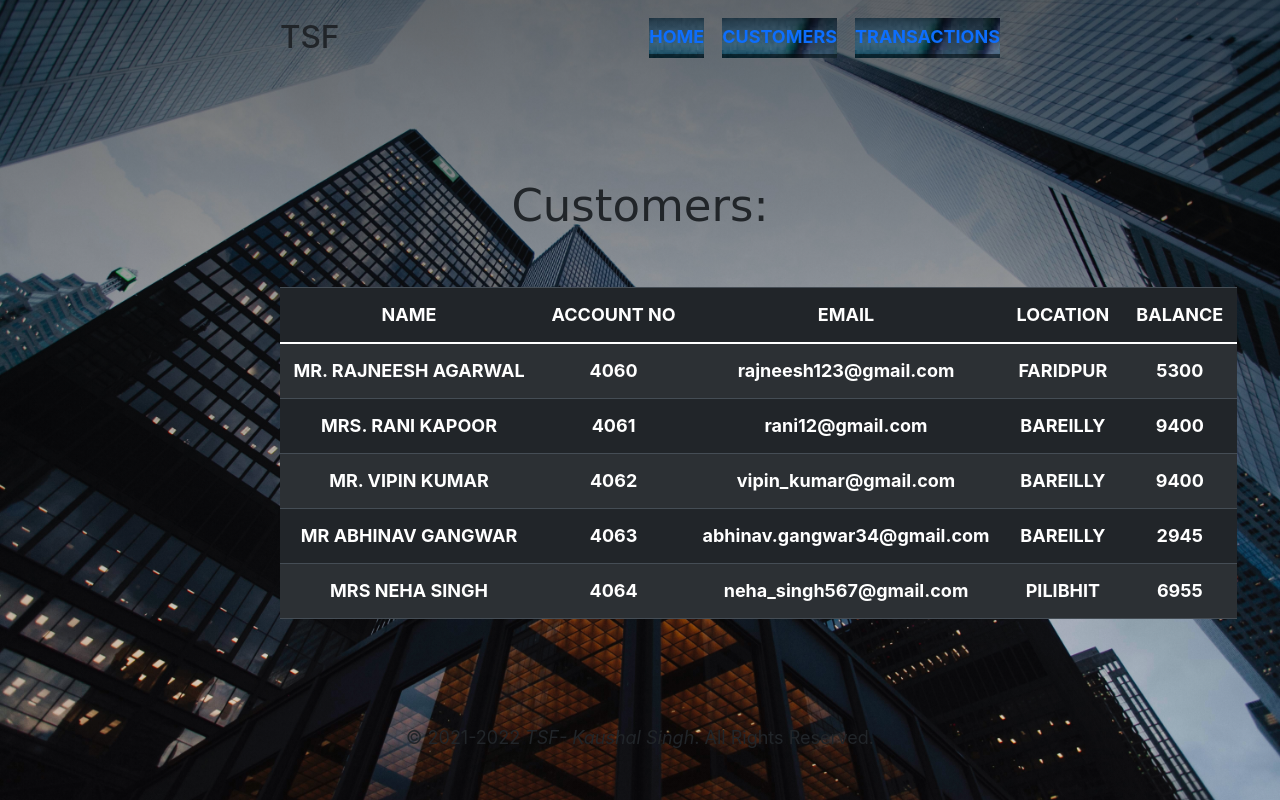
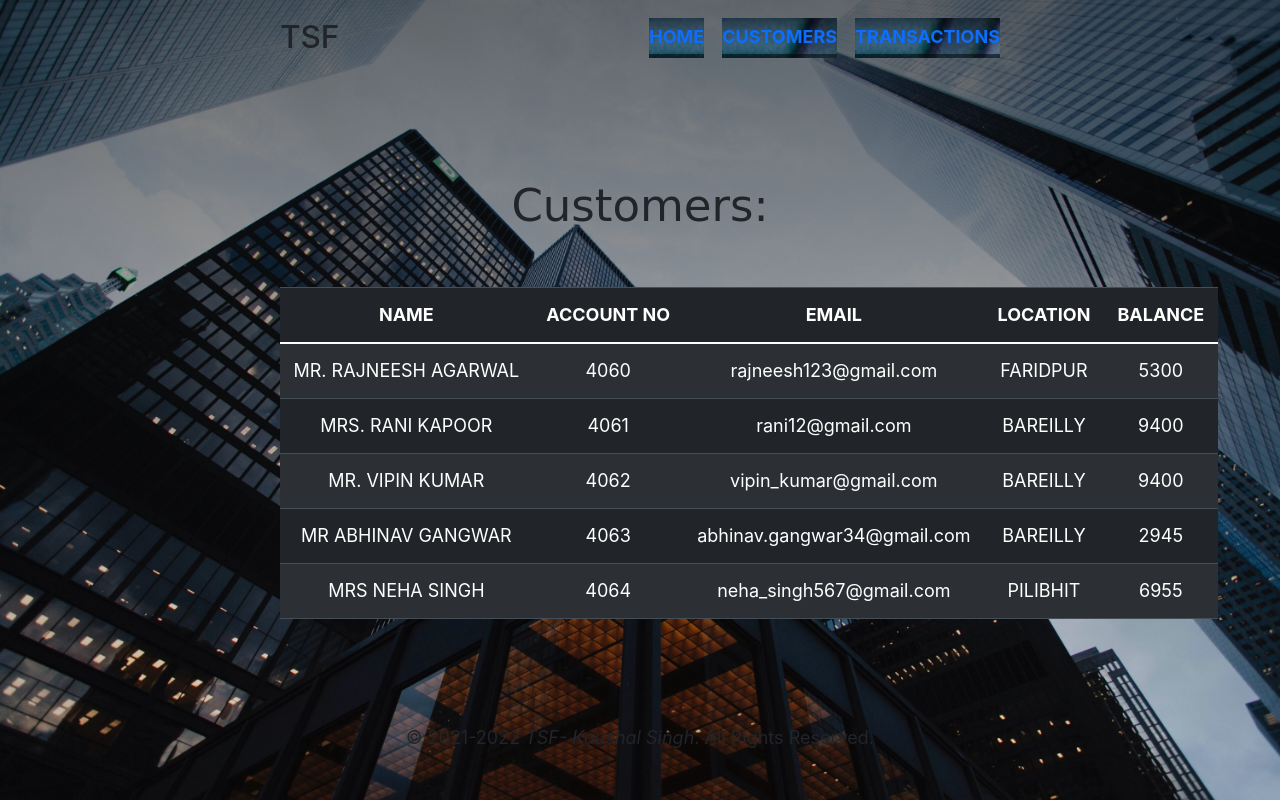
Before and after one commit to kaushalsingh584/TSF-Bank, a Django app: page /customers in a window 1280 px wide. Run offline with Django 3.2, Linux system fonts and the light colour scheme; data comes from the database, SQL or seed files in the repository; lists and menus that the app fills with data are empty; some libraries are stand-ins or nearby versions.

Commit message:
update custumers.html
improved tables

```diff
--- a/templates/customers.html
+++ b/templates/customers.html
@@ -19,11 +19,11 @@
 
           {% for customers in data %}
           <tr>
-            <th style=" white-space:nowrap">{{customers.name}}</th>
-            <th style=" white-space:nowrap">{{customers.account_number}}</th>
-            <th style=" white-space:nowrap">{{customers.email}}</th>
-            <th style=" white-space:nowrap">{{customers.location}}</th>
-            <th style=" white-space:nowrap">{{customers.balance}}</th>
+            <td style=" white-space:nowrap">{{customers.name}}</td>
+            <td style=" white-space:nowrap">{{customers.account_number}}</td>
+            <td style=" white-space:nowrap">{{customers.email}}</td>
+            <td style=" white-space:nowrap">{{customers.location}}</td>
+            <td style=" white-space:nowrap">{{customers.balance}}</td>
           </tr>
           {% endfor %}
 
```
